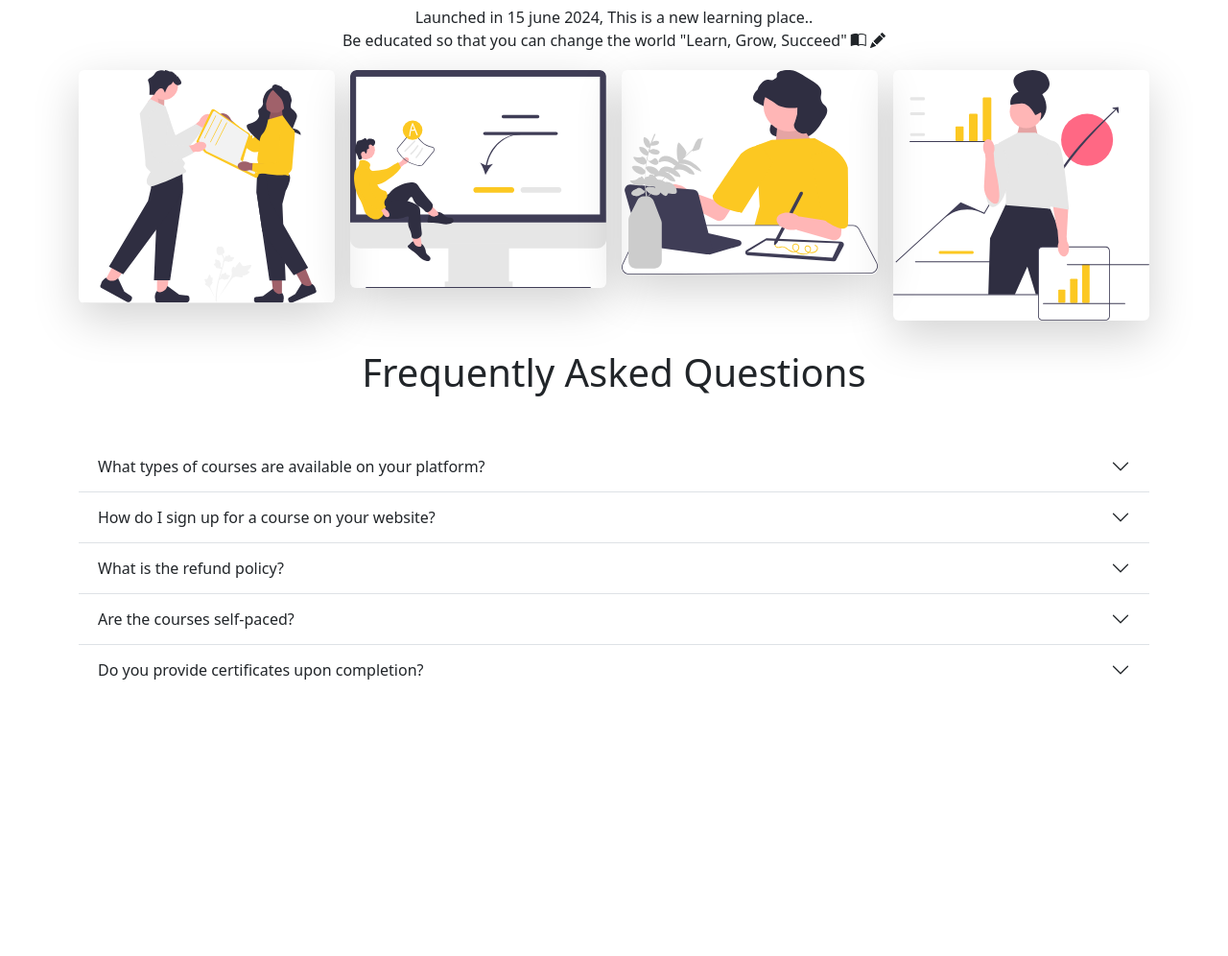
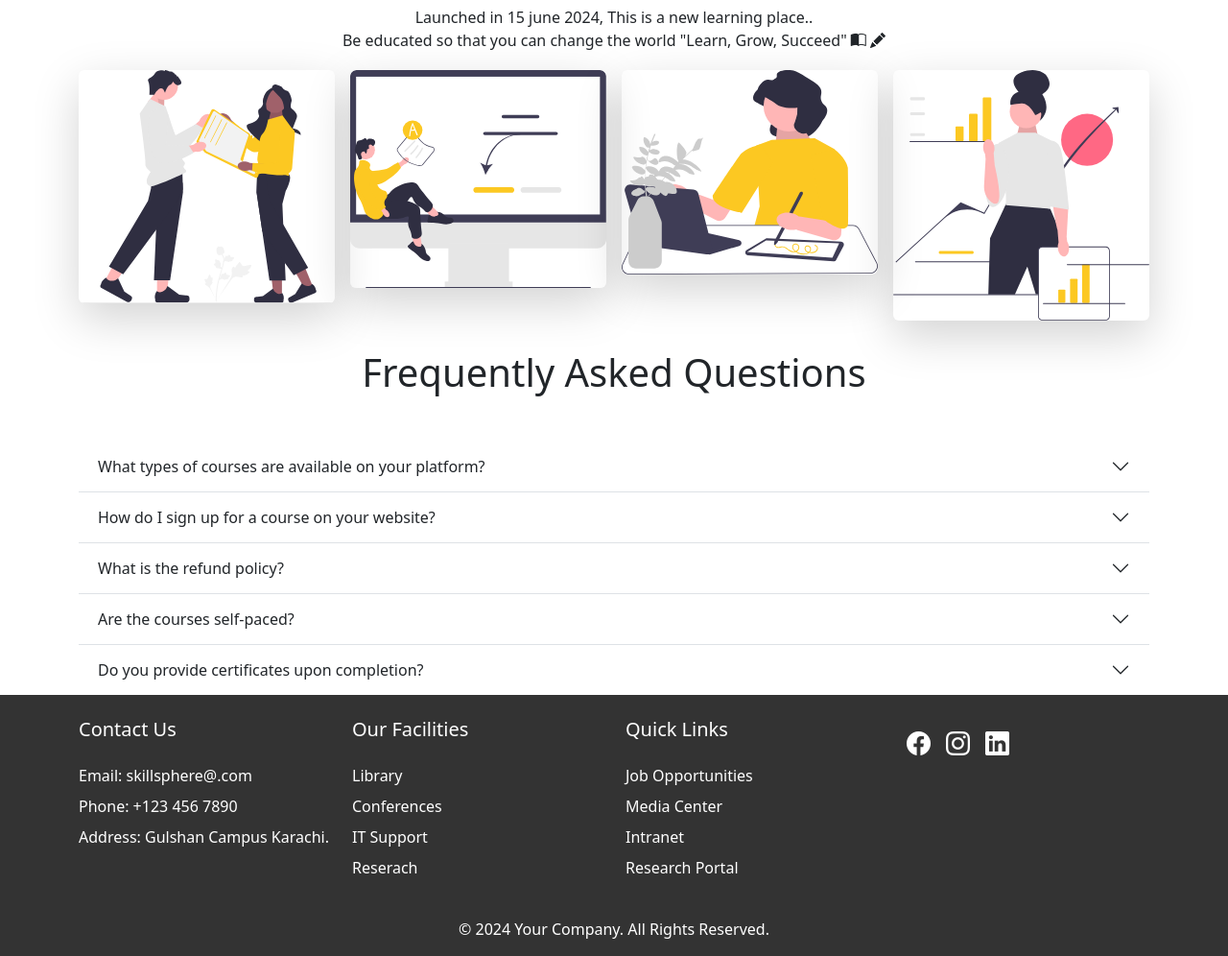
Before and after one commit to Laiba-Muhammad-Aslam/SkillSphere, a plain HTML site: page index.html in a window 1280 px wide. Shown: the part 745-1741 px from the top of the page at 96% size. Before the commit the page ends 1469 px from the top, so only its background shows below. Drawn offline with nearby package versions, Linux system fonts and the light colour scheme.

Commit message:
footer section

```diff
--- a/index.html
+++ b/index.html
@@ -196,6 +196,50 @@
 
     <!-- FAQ SECTION ENDS -->
 
+        <!-- FOOTER SECTION  -->
+
+        <footer class="text-white pt-4">
+          <div class="container">
+              <div class="row">
+                  <div class="col-md-3 col-sm-12">
+                      <h5 class="mb-4">Contact Us</h5>
+                      <ul class="list-unstyled">
+                          <li class="mb-2">Email: skillsphere@.com</li>
+                          <li class="mb-2">Phone: +123 456 7890</li>
+                          <li class="mb-2">Address: Gulshan Campus Karachi.</li>
+                      </ul>
+                  </div>
+                  <div class="col-md-3 col-sm-12">
+                      <h5 class="mb-4">Our Facilities</h5>
+                      <ul class="list-unstyled">
+                          <li class="mb-2"><a href="#" class="text-white text-decoration-none">Library</a></li>
+                          <li class="mb-2"><a href="#" class="text-white text-decoration-none">Conferences</a></li>
+                          <li class="mb-2"><a href="#" class="text-white text-decoration-none">IT Support</a></li>
+                          <li class="mb-2"><a href="#" class="text-white text-decoration-none">Reserach</a></li>
+                      </ul>
+                  </div>
+                  <div class="col-md-3 col-sm-12">
+                      <h5 class="mb-4">Quick Links</h5>
+                      <ul class="list-unstyled">
+                          <li class="mb-2"><a href="#home" class="text-white text-decoration-none">Job Opportunities</a></li>
+                          <li class="mb-2"><a href="#aboutus" class="text-white text-decoration-none">Media Center</a></li>
+                          <li class="mb-2"><a href="#products" class="text-white text-decoration-none">Intranet</a></li>
+                          <li class="mb-2"><a href="#contact" class="text-white text-decoration-none">Research Portal</a></li>
+                      </ul>
+                  </div>
+                  <div class="col-md-3 col-sm-12 d-flex">
+                      <i class="bi bi-facebook m-2"></i>
+                      <i class="bi bi-instagram m-2"></i>
+                      <i class="bi bi-linkedin m-2"></i>
+                  </div>
+              </div>
+              <div class="row mt-4">
+                  <div class="col text-center">
+                      <p>&copy; 2024 Your Company. All Rights Reserved.</p>
+                  </div>
+              </div>
+          </div>
+      </footer>
 
     <!-- BOOTSTRAP JS CDN LINK -->
     <script src="https://cdn.jsdelivr.net/npm/bootstrap@5.3.3/dist/js/bootstrap.bundle.min.js" integrity="sha384-YvpcrYf0tY3lHB60NNkmXc5s9fDVZLESaAA55NDzOxhy9GkcIdslK1eN7N6jIeHz" crossorigin="anonymous"></script>
--- a/style.css
+++ b/style.css
@@ -16,6 +16,7 @@
     position: sticky;
     top: 0;
     background-color: #ffffff;
+    z-index: 1;
 }
 .logo h5 span{
     color: #FCC822;
@@ -75,6 +76,15 @@
     outline: none;
 }
 
+/* FOOTER SECTION  */
+
+footer{
+    background-color: #333333;
+}
+footer i{
+    font-size: 25px;
+}
+
 /* MEDIA QUERIES  */
 
 @media screen and (max-width:768px){
```
